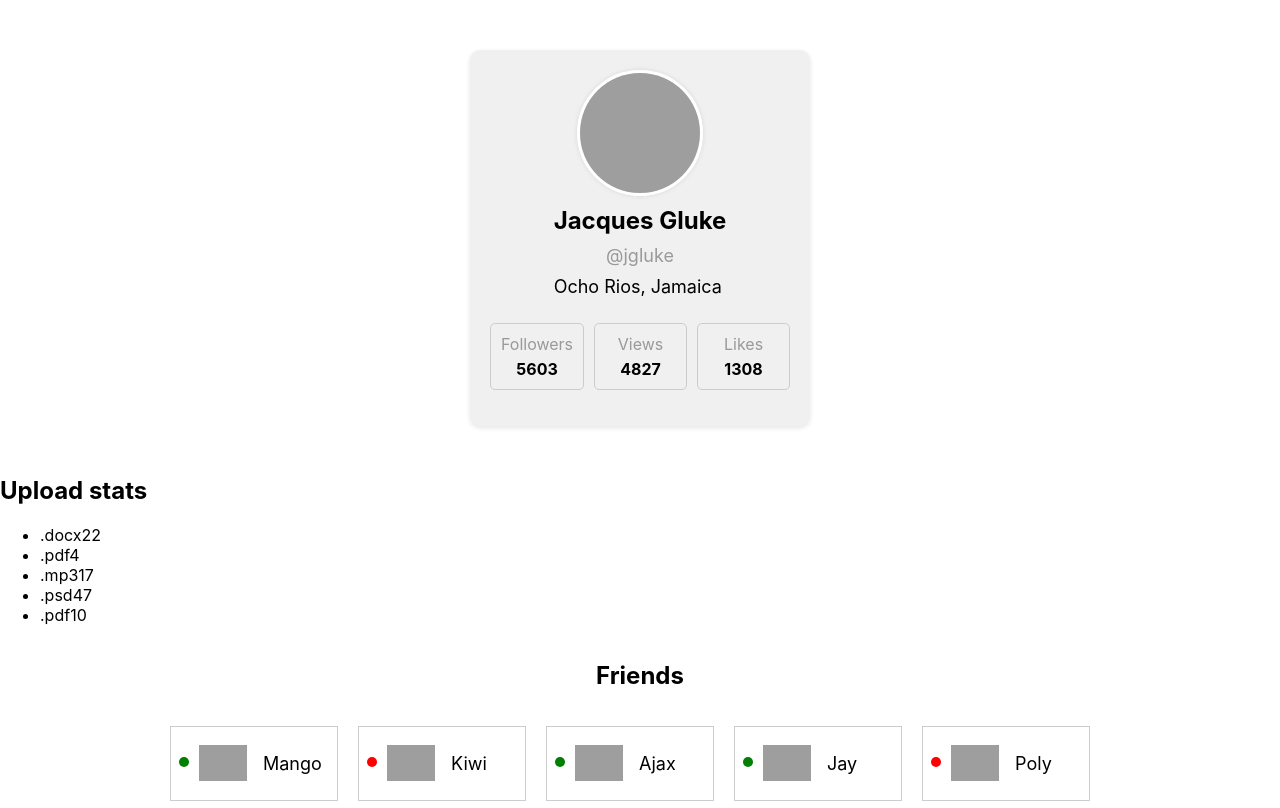
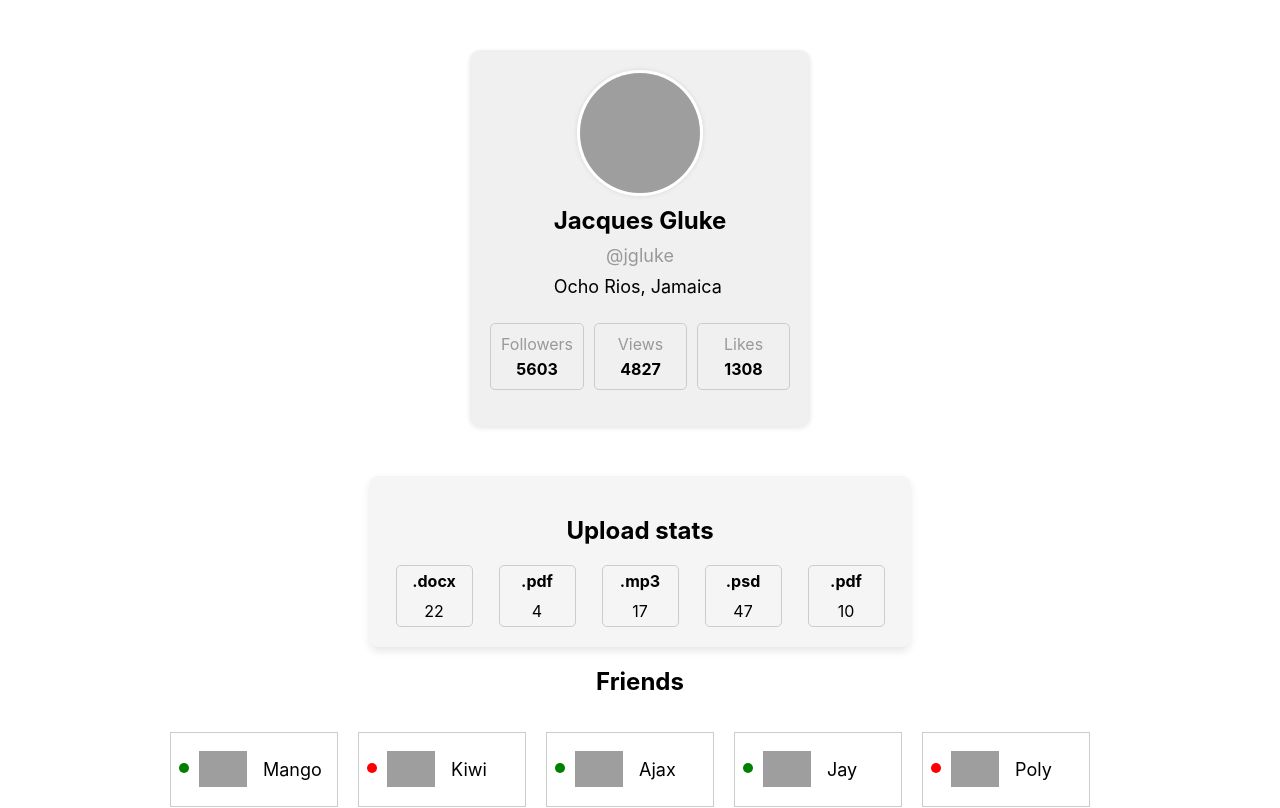
Before and after one commit to SergiiMytrofanov/goit-react-hw-01-components, a React (Create React App) app: page / in a window 1280 px wide. Shown: the top 808 px of the page. Built offline with nearby package versions, Linux system fonts and the light colour scheme; grey boxes are pictures that could not be loaded.

Commit message:
Update Statistics.module.css

```diff
--- a/src/components/Statistics/Statistics.module.css
+++ b/src/components/Statistics/Statistics.module.css
@@ -0,0 +1,44 @@
+.statistics {
+    text-align: center;
+    margin: 0 auto;
+    max-width: 500px;
+    padding: 20px;
+    background-color: #f5f5f5;
+    border-radius: 8px;
+    box-shadow: 0 4px 8px rgba(0, 0, 0, 0.1);
+  }
+
+  .title {
+    font-size: 24px;
+    font-weight: bold;
+    margin-bottom: 10px;
+  }
+
+  .statList {
+    display: flex;
+    justify-content: space-around;
+   gap: 15px;
+    list-style: none;
+    padding: 0;
+    margin: 0;
+  }
+
+  .item {
+    display: flex;
+    flex-direction: column;
+    justify-content: space-around;
+    padding: 5px 0;
+    width: 75px;
+    border: 1px solid #ccc;
+  border-radius: 5px;
+  }
+
+  .label {
+    font-size: 16px;
+    margin-bottom: 10px;
+    font-weight: bold;
+  }
+
+  .percentage {
+    font-size: 16px;
+  }
```
